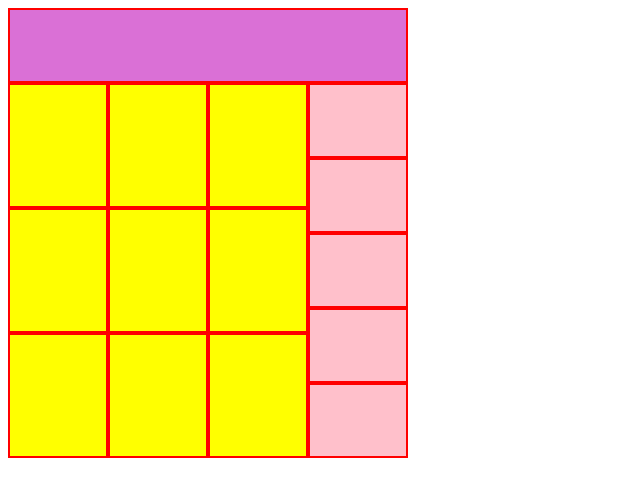
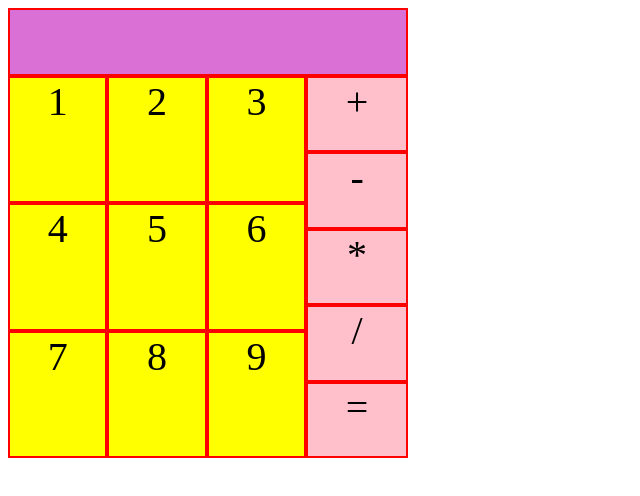
Before and after one commit to yamina-003/TOPCalculater, a plain HTML site: page index.html in a window 1280 px wide. Shown: the whole page, without its empty margins (0-640 px from the left). Drawn offline with Linux system fonts and the light colour scheme.

Commit message:
Add the digits and operators

```diff
--- a/index.html
+++ b/index.html
@@ -14,27 +14,27 @@
         <div class="function">
             <div class="digits">
                 <div class="row top">
-                    <div class="digit"></div>
-                    <div class="digit"></div>
-                    <div class="digit"></div>
+                    <div class="digit">1</div>
+                    <div class="digit">2</div>
+                    <div class="digit">3</div>
                 </div>
                 <div class="row mid">
-                    <div class="digit"></div>
-                    <div class="digit"></div>
-                    <div class="digit"></div>
+                    <div class="digit">4</div>
+                    <div class="digit">5</div>
+                    <div class="digit">6</div>
                 </div>
                 <div class="row bottom">
-                    <div class="digit"></div>
-                    <div class="digit"></div>
-                    <div class="digit"></div>
+                    <div class="digit">7</div>
+                    <div class="digit">8</div>
+                    <div class="digit">9</div>
                 </div>
             </div>
             <div class="operators">
-                <div class="operator"></div>
-                <div class="operator"></div>
-                <div class="operator"></div>
-                <div class="operator"></div>
-                <div class="operator"></div>
+                <div class="operator">+</div>
+                <div class="operator">-</div>
+                <div class="operator">*</div>
+                <div class="operator">/</div>
+                <div class="operator">=</div>
             </div>
         </div>
     </div>
--- a/style.css
+++ b/style.css
@@ -14,7 +14,7 @@
 
 
 .function{
-    flex: 5 1 auto;
+    flex: 2 1 auto;
     display: flex;
 }
 
@@ -41,6 +41,9 @@
   background-color: yellow;
   flex: auto;
   margin: 2px;
+  font-size: 40px;
+  text-align: center;
+
 }
 
 .operators{
@@ -53,4 +56,6 @@
    background-color: pink;
    flex: auto;
    margin: 2px;
+   font-size: 40px;
+   text-align: center;
 }
```
